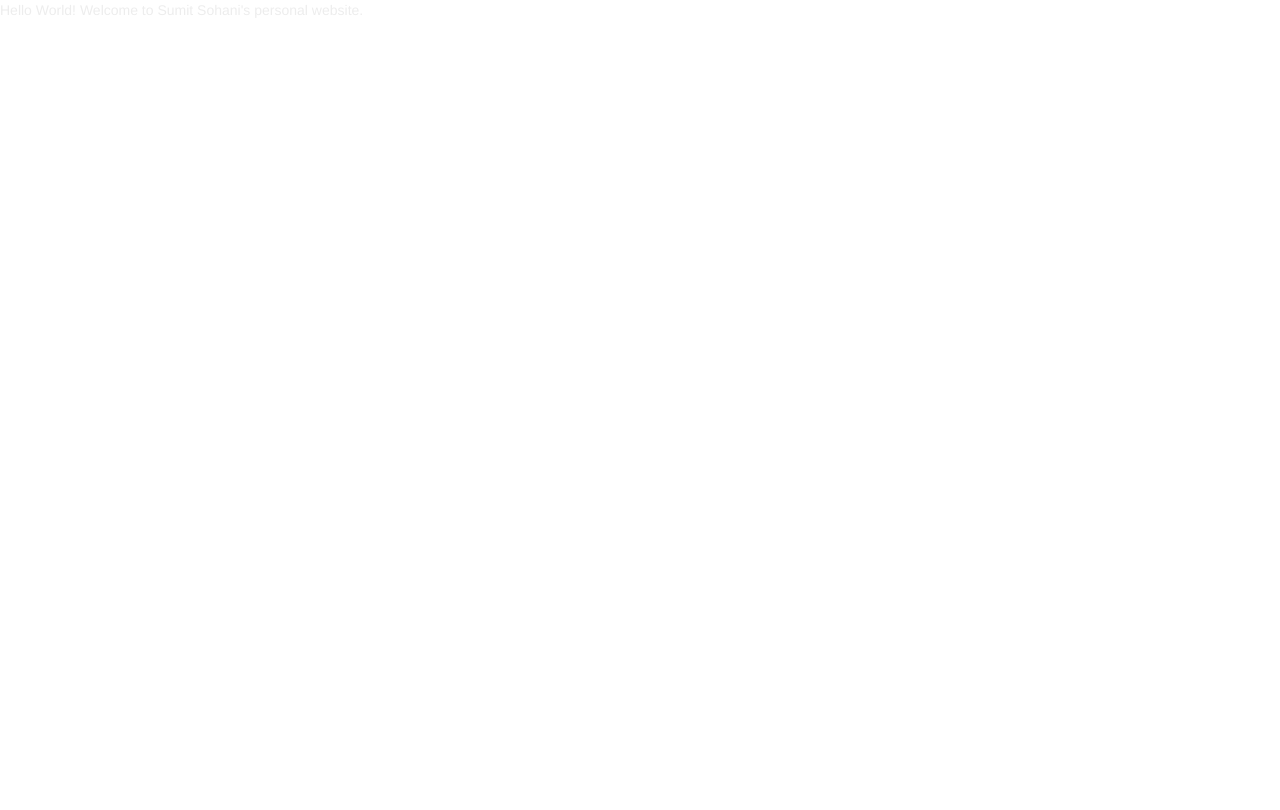
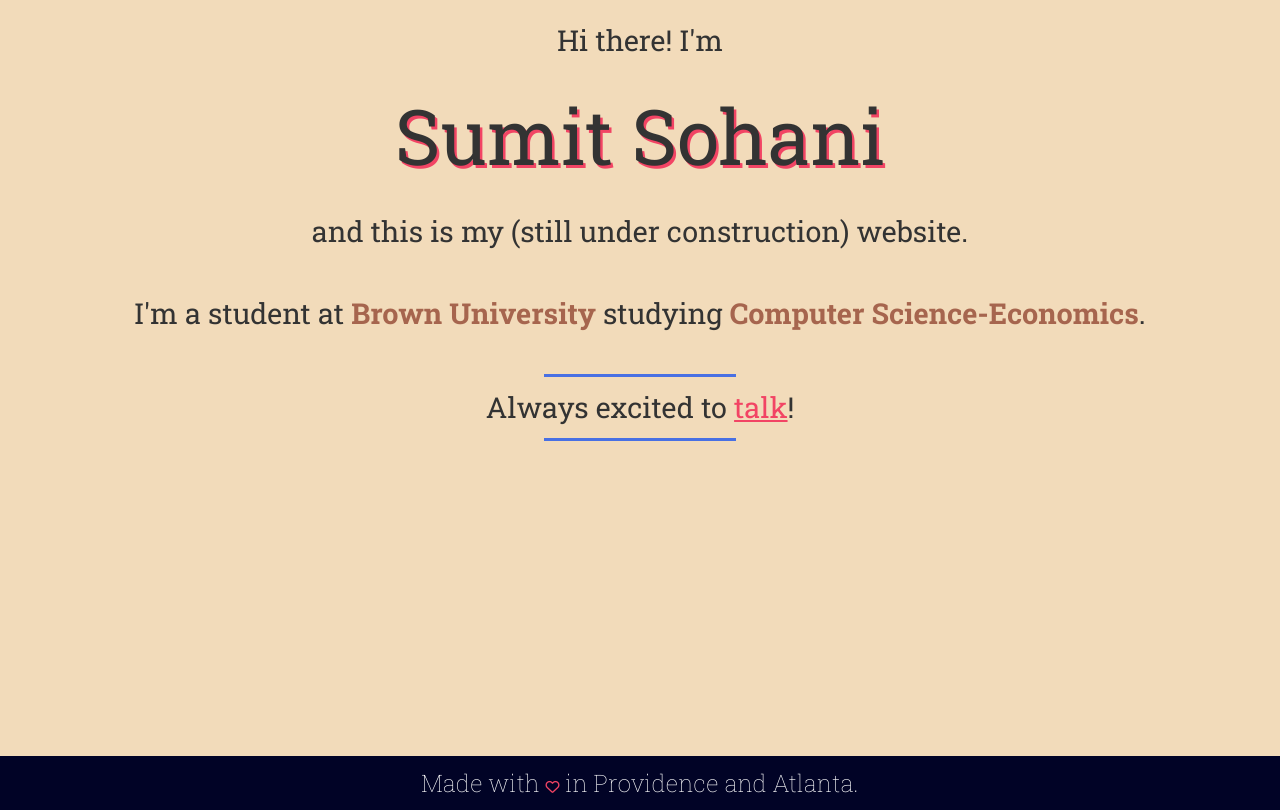
Before and after one commit to sumitsohani/sumitsohani.github.io, a plain HTML site: page index.html in a window 1280 px wide. Drawn offline with nearby package versions, Linux system fonts and the light colour scheme.

Commit message:
A file was updated

```diff
--- a/index.html
+++ b/index.html
@@ -6,12 +6,31 @@
   <meta name="viewport" content="width=device-width, initial-scale=1">
   <link rel="stylesheet" href="http://maxcdn.bootstrapcdn.com/bootstrap/3.3.6/css/bootstrap.min.css">
   <link rel="stylesheet" href="web.css">
+  <link href='https://fonts.googleapis.com/css?family=Roboto+Slab:400,100,300,700' rel='stylesheet' type='text/css'>
+  <link rel="stylesheet" href="font-awesome-4.6.3/css/font-awesome.min.css">
   <script src="https://ajax.googleapis.com/ajax/libs/jquery/1.12.4/jquery.min.js"></script>
   <script src="http://maxcdn.bootstrapcdn.com/bootstrap/3.3.6/js/bootstrap.min.js"></script>
+  <!--<script src="custom.js"></script>!-->
 </head>
 <body>
+<div id="wrapper">
+<div id="content">
+<div id="top-cont" style="height=auto;">
+<p style="margin-top:10px;">Hi there! I'm</p>
 
-<p>Hello World! Welcome to Sumit Sohani's personal website.</p>
+<p class="red large-font">Sumit Sohani</p>
 
+<p>and this is my (still under construction) website.<br><br> I'm a student at <span class="brown">Brown University</span> studying <span class="brown">Computer Science-Economics</span>.</p>
+<div class="border border-top"></div>
+</div>
+<div id="demo">
+<p id="contact">Always excited to <a href="mailto:sumit_sohani@brown.edu" class="link">talk</a>!</p>
+
+<div class="border border-bottom"></div>
+</div>
+</div>
+
+<div id="footer" class="footer"> Made with <i class="fa fa-heart-o" aria-hidden="true"></i> in Providence and Atlanta.</div>
+</div>
 </body>
 </html>
--- a/web.css
+++ b/web.css
@@ -1,3 +1,134 @@
+.header {
+	background: #010326;
+	padding: 20px;
+	color: #F24464;
+	/* Alternate color for back: F24464;*/
+}
+
 p {
-	color: #ededed;
+	text-align: center;
+	font-family: 'Roboto Slab', serif;
+	padding-top: 10px;
+	padding-bottom: 10px;
+	font-size: 3vw;
+	margin-bottom: 0px;
 }
+
+.blue {
+	color: #251793;
+}
+
+.red {
+	font-size: 8vw;
+	text-shadow: 2.5px 2.5px #F24464;
+}
+
+.link {
+	color: #F24464;
+	text-decoration: underline;
+}
+
+body {
+	background: #F2DBBA;
+}
+
+.brown {
+	color: #A6654E;
+	font-weight: 700;
+}
+
+a:hover {
+	color: #91293C;
+}
+
+.fa-heart-o {
+	color: #F24464;
+	font-size: 14px;
+	-webkit-transition: .1s;
+}
+
+.footer {
+	width:100%;
+	position:absolute;
+	right: 0;
+	bottom: 0;
+	left: 0;
+	background-color: #010326;
+	color: #FFFFFF;
+	text-align: center;
+	font-family: 'Roboto Slab', serif;
+	padding-top: 10px;
+	padding-bottom: 10px;
+	font-size: 2.5vw;
+	margin-bottom: 0px;
+	font-weight: 100;
+}
+
+.border {
+	 content: '';
+    margin: auto;
+    height: 0.2em;
+    width: 20%;
+    background: #4970e3;
+}
+
+.border-top {
+	margin-top: 30px;
+}
+
+.border-bottom {
+	margin-bottom: 30px;
+}
+
+html,
+body {
+	margin:0;
+	padding:0;
+	height:100%;
+}
+#wrapper {
+	min-height:100%;
+	position:relative;
+}
+#header {
+	background:#ededed;
+	padding:10px;
+}
+#content {
+	padding-bottom:44px; /* Height of the footer element */
+}
+#footer {
+}
+
+@media all and (min-width: 960px) {
+.large-font {
+    font-size: 76.8px;
+  }
+p {
+	font-size: 28.8px;
+
+}
+.footer {
+	font-size: 24px;
+}
+.border {
+	width: 192px;
+}
+}
+
+@media all and (max-width: 768px) {
+.large-font {
+    font-size: 61.44px;
+  }
+p {
+	font-size: 23.04px;
+
+}
+.footer {
+	font-size: 19.2px;
+}
+.border {
+	width: 153.6px;
+}
+}
+}
```
